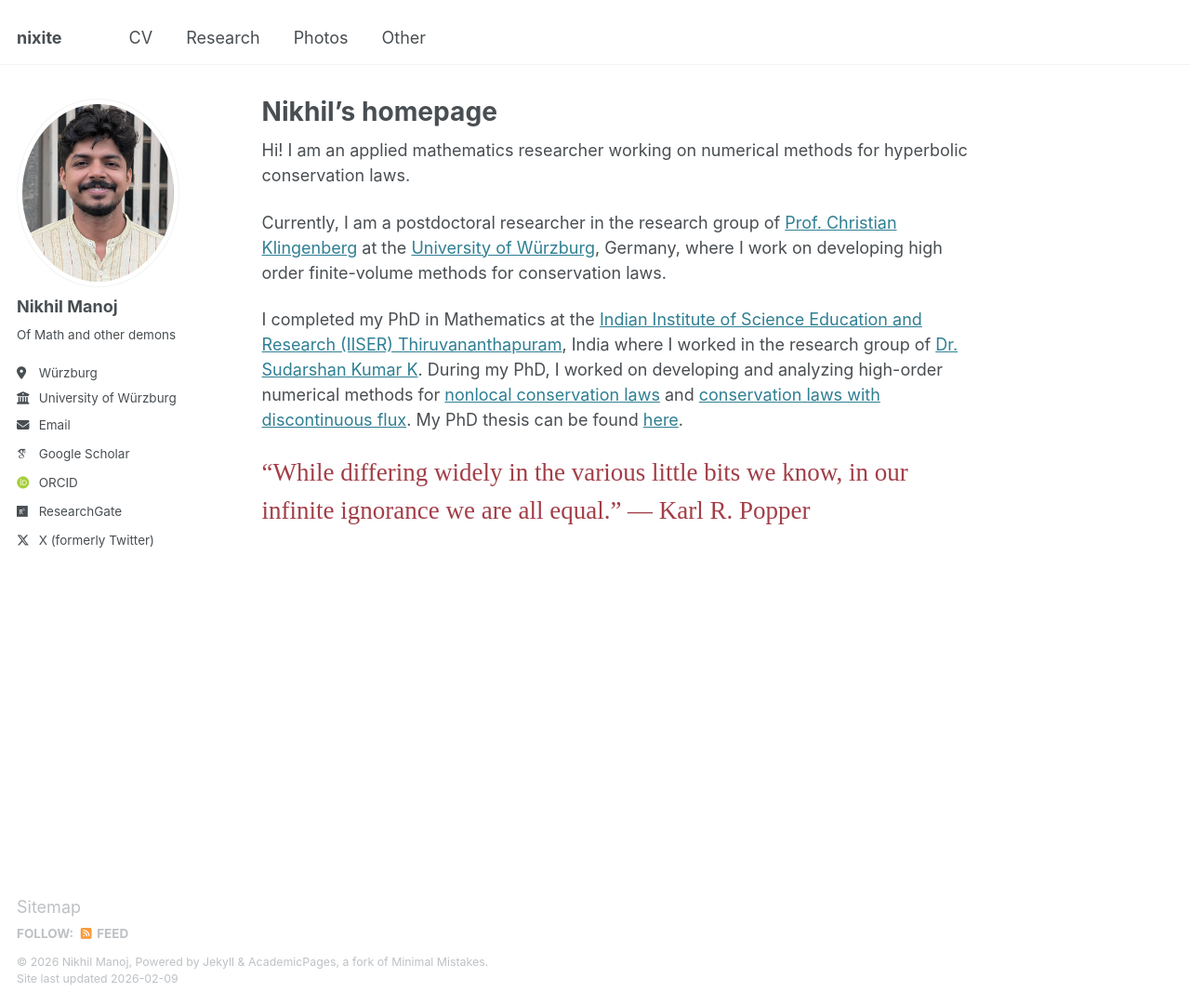
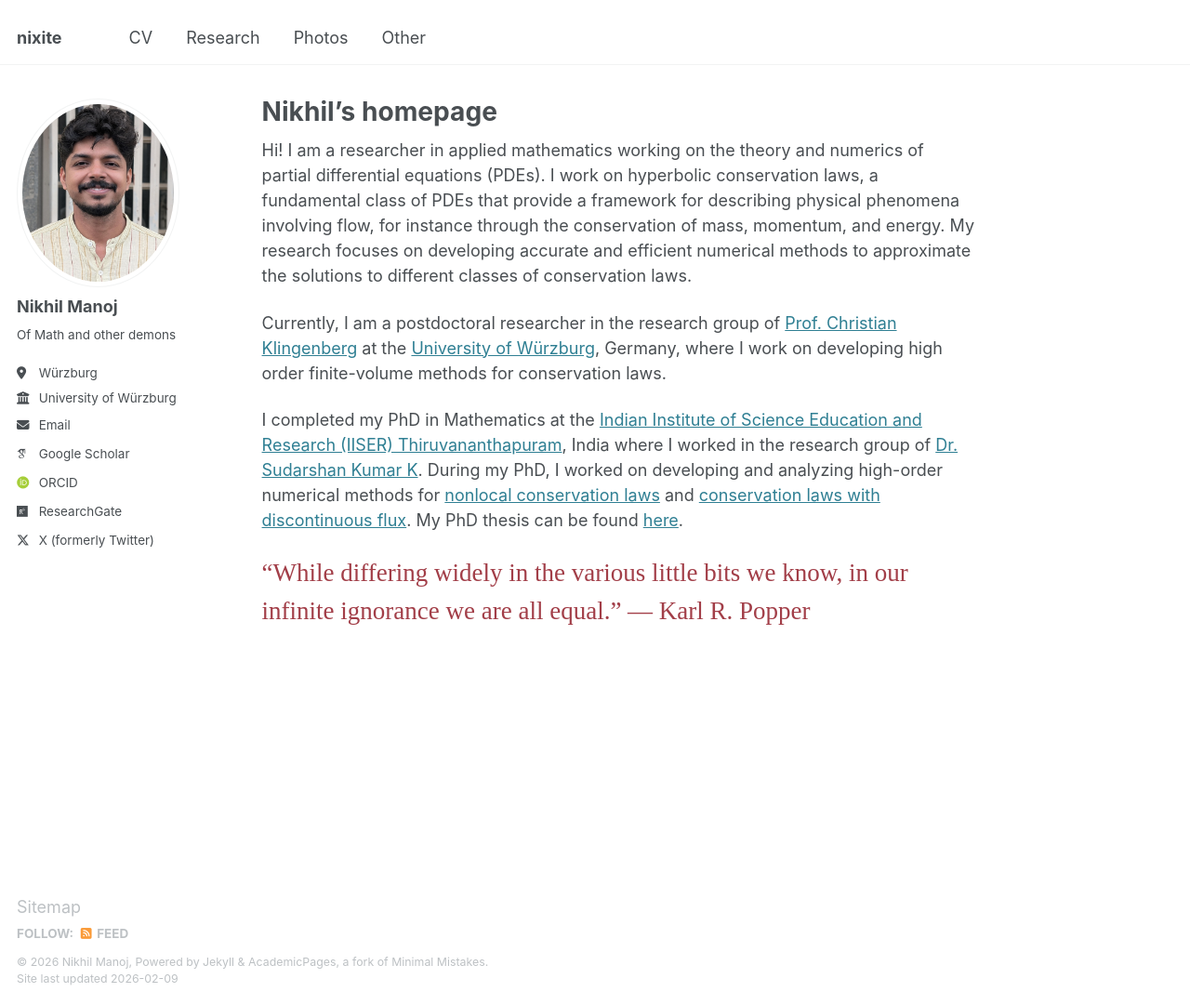
Before and after one commit to nikhil0597/nikhil0597.github.io, a Jekyll site: the page built from _pages/about.md, in a window 1280 px wide and 1081 px high. Shown: the whole window at 93% size. Built offline with Jekyll 4.4.1, drawn with Linux system fonts in a browser that asks for light colours; some web fonts are replaced.

Commit message:
Update about.md

```diff
--- a/_pages/about.md
+++ b/_pages/about.md
@@ -8,7 +8,7 @@ redirect_from:
   - /about.html
 ---
 
-Hi! I am an applied mathematics researcher working on numerical methods for hyperbolic conservation laws.
+Hi! I am a researcher in applied mathematics working on the theory and numerics of partial differential equations (PDEs). I work on hyperbolic conservation laws, a fundamental class of PDEs that provide a framework for describing physical phenomena involving flow, for instance through the conservation of mass, momentum, and energy. My research focuses on developing accurate and efficient numerical methods to approximate the solutions to different classes of conservation laws.
 
 Currently, I am a postdoctoral researcher in the research group of [Prof. Christian Klingenberg](https://ifm.mathematik.uni-wuerzburg.de/~klingen/index.html) at the [University of Würzburg](https://www.mathematik.uni-wuerzburg.de/en/fluidmechanics/team/nikhil-manoj/), Germany, where I work on developing high order finite-volume methods for conservation laws.
 
```
